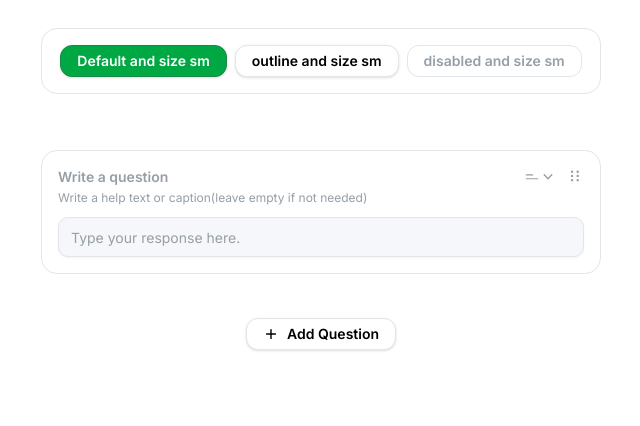
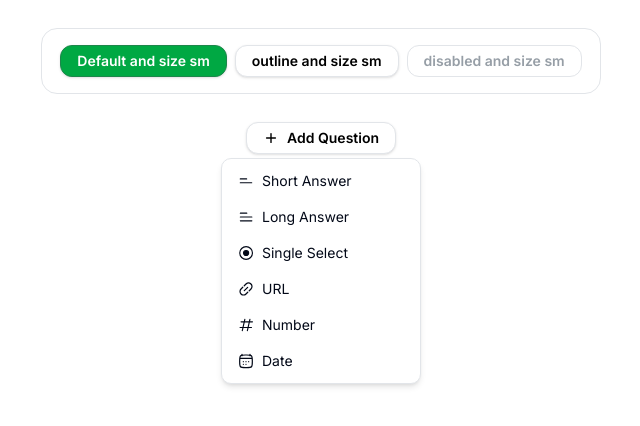
Before and after one commit to swarajspatil158/forms, a Next.js app: page / in a window 1280 px wide. Both pictures are taken after a click on the button "Add Question". Shown: the top 426 px of the page, without its empty margins (319-959 px from the left). Built offline with nearby package versions, Linux system fonts and the light colour scheme.

Commit message:
Add dynamic add question feature

```diff
--- /dev/null
+++ b/components/AddQuestionDropdown.tsx
@@ -0,0 +1,90 @@
+import React from 'react';
+import { Button } from "@/components/ui/button";
+import {
+  DropdownMenu,
+  DropdownMenuContent,
+  DropdownMenuItem,
+  DropdownMenuTrigger,
+} from "@/components/ui/dropdown-menu";
+import PlusIcon from "@/components/Icons/PlusIcon";
+import ShortAnswerIcon from "@/components/Icons/ShortAnswerIcon";
+import LongAnswerIcon from "@/components/Icons/LongAnswerIcon";
+import RadioIcon from "@/components/Icons/RadioIcon";
+import UrlIcon from "@/components/Icons/UrlIcon";
+import HashtagIcon from "@/components/Icons/HashtagIcon";
+import CalendarIcon from "@/components/Icons/CalendarIcon";
+
+export type QuestionType = 'input' | 'textarea' | 'radio' | 'number' | 'url' | 'date';
+
+interface QuestionTypeConfig {
+  type: QuestionType;
+  label: string;
+  icon: React.FC<{ className?: string }>;
+}
+
+interface AddQuestionDropdownProps {
+  onAddQuestion: (type: QuestionType) => void;
+}
+
+const questionTypes: QuestionTypeConfig[] = [
+  {
+    type: 'input',
+    label: 'Short Answer',
+    icon: ShortAnswerIcon,
+  },
+  {
+    type: 'textarea',
+    label: 'Long Answer',
+    icon: LongAnswerIcon,
+  },
+  {
+    type: 'radio',
+    label: 'Single Select',
+    icon: RadioIcon,
+  },
+  {
+    type: 'url',
+    label: 'URL',
+    icon: UrlIcon,
+  },
+  {
+    type: 'number',
+    label: 'Number',
+    icon: HashtagIcon,
+  },
+  {
+    type: 'date',
+    label: 'Date',
+    icon: CalendarIcon,
+  },
+];
+
+const AddQuestionDropdown: React.FC<AddQuestionDropdownProps> = ({ onAddQuestion }) => {
+  return (
+    <DropdownMenu>
+      <DropdownMenuTrigger asChild>
+        <Button
+          variant="outline"
+          size="sm"
+          className="mx-auto flex gap-0 items-center justify-center"
+        >
+          <PlusIcon className="mr-2" /> Add Question
+        </Button>
+      </DropdownMenuTrigger>
+      <DropdownMenuContent align="center" className="w-[200px]">
+        {questionTypes.map(({ type, label, icon: Icon }) => (
+          <DropdownMenuItem
+            key={type}
+            onClick={() => onAddQuestion(type)}
+            className="flex items-center gap-2 px-3 py-2 cursor-pointer"
+          >
+            <Icon className="h-4 w-4" />
+            <span>{label}</span>
+          </DropdownMenuItem>
+        ))}
+      </DropdownMenuContent>
+    </DropdownMenu>
+  );
+};
+
+export default AddQuestionDropdown;
--- a/components/QuestionList.tsx
+++ b/components/QuestionList.tsx
@@ -6,9 +6,7 @@ import { X } from "lucide-react";
 import FormattedDateInput from "./ui/formatted-date-input";
 import DynamicInputs from "./DynamicInputs";
 import QuestionField from "@/components/QuestionField";
-import PlusIcon from "@/components/Icons/PlusIcon";
-
-type QuestionType = 'input' | 'textarea' | 'radio' | 'number' | 'url' | 'date';
+import AddQuestionDropdown, { QuestionType } from "@/components/AddQuestionDropdown";
 
 interface Question {
   id: string;
@@ -66,14 +64,12 @@ const QuestionInputMap: Record<QuestionType, React.FC<{ className?: string }>> =
 };
 
 const QuestionList: React.FC<QuestionListProps> = ({ onQuestionAdd }) => {
-  const [questions, setQuestions] = React.useState<Question[]>([
+  const [questions, setQuestions] = React.useState<Question[]>([]);
 
-  ]);
-
-  const addQuestion = () => {
+  const addQuestion = (type: QuestionType) => {
     const newQuestion: Question = {
       id: Math.random().toString(36).substring(7),
-      type: 'input'
+      type
     };
     setQuestions([...questions, newQuestion]);
 
@@ -134,14 +130,7 @@ const QuestionList: React.FC<QuestionListProps> = ({ onQuestionAdd }) => {
         </div>
       ))}
 
-      <Button
-        variant="outline"
-        size="sm"
-        onClick={addQuestion}
-        className="mx-auto flex gap-0 items-center justify-center"
-      >
-        <PlusIcon className="mr-2" /> Add Question
-      </Button>
+      <AddQuestionDropdown onAddQuestion={addQuestion} />
     </div>
   );
 };
```
